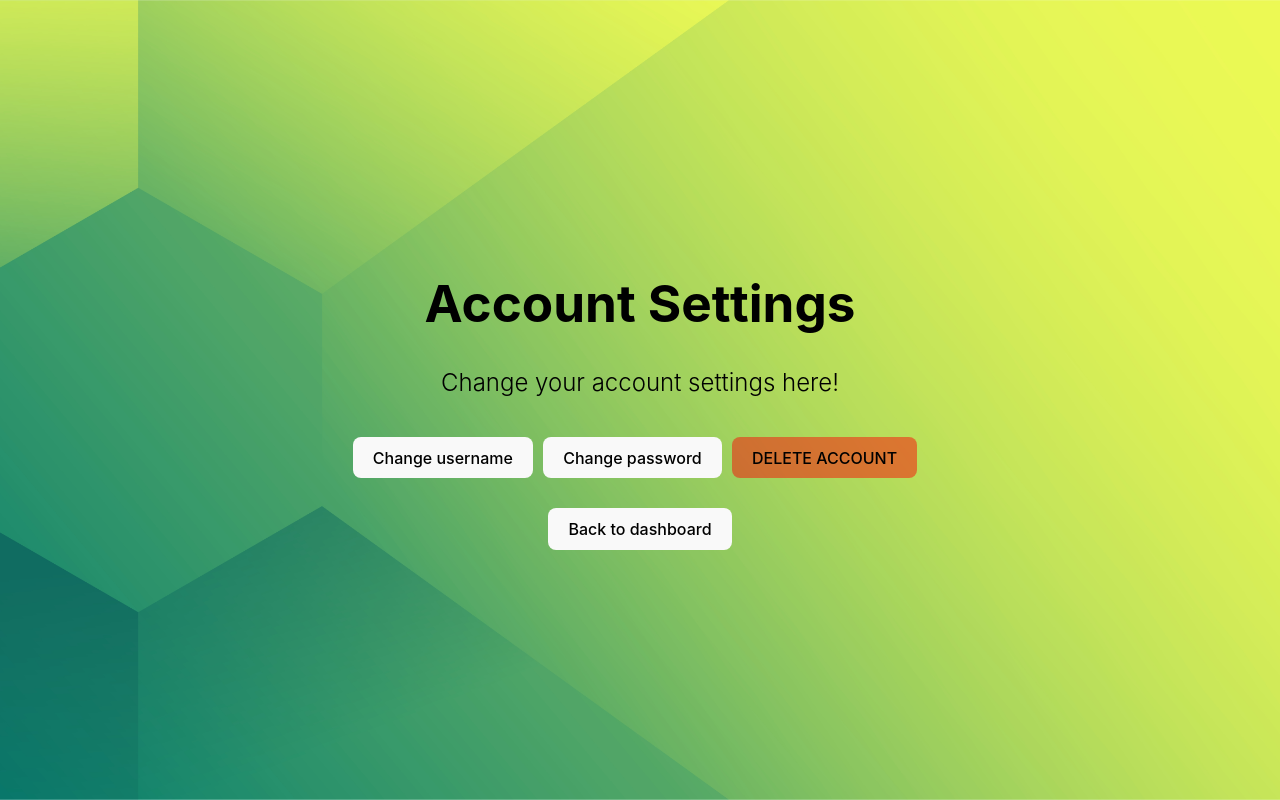
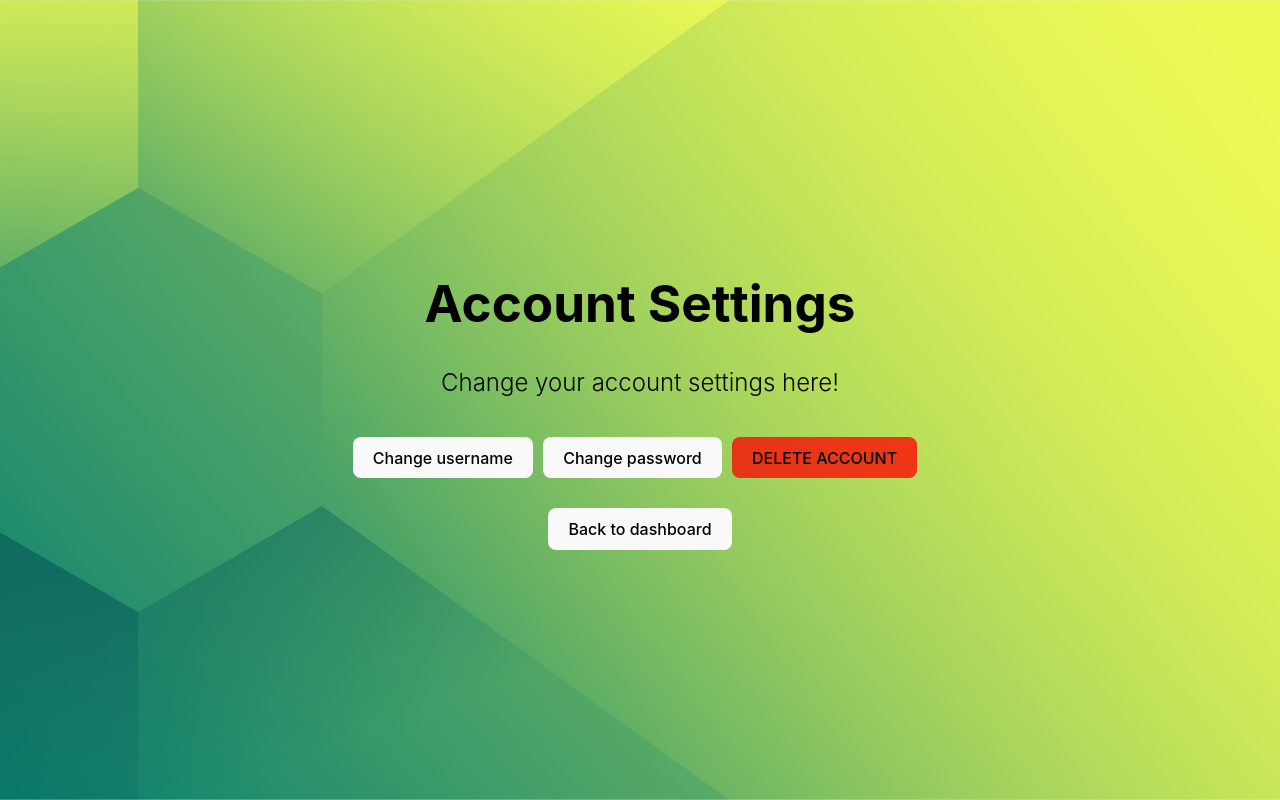
Before and after one commit to robbdouglas/hearthstone-battlegrounds-stats, a React (Vite) app: page /account-settings in a window 1280 px wide. Built offline with nearby package versions, Linux system fonts and the light colour scheme.

Commit message:
add style to AccountSettings.css

```diff
--- a/src/styles/AccountSettings.css
+++ b/src/styles/AccountSettings.css
@@ -9,9 +9,9 @@
 }
 
 .delete-acc {
-  background-color: rgba(255, 0, 0, 0.472);
+  background-color: rgba(255, 0, 0, 0.752);
 }
 
 .delete-acc-h2 {
-  color: rgba(255, 0, 0, 0.472);
+  color: rgba(255, 0, 0, 0.752);
 }
```
